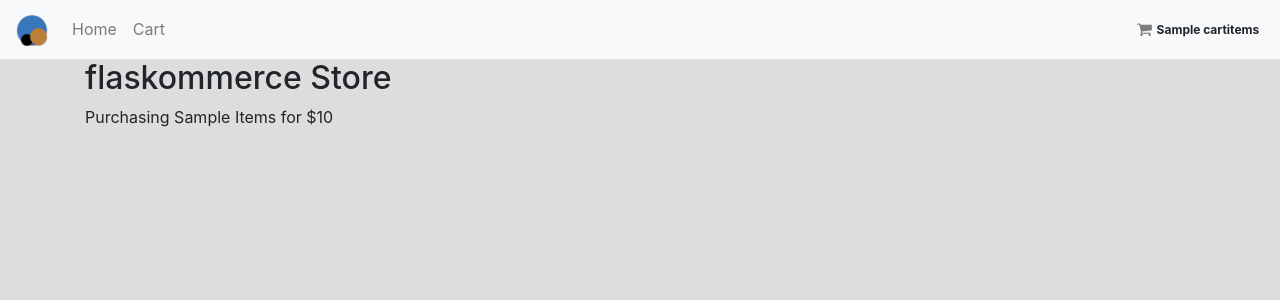
After one commit to plink42/pyCommerce, a Flask app: template app/templates/checkout_1.html in a window 1280 px wide. The commit adds this page. Shown: the top 300 px of the page. Run offline with Flask 2, Linux system fonts and the light colour scheme; the template is opened without the code that fills it: most values are stand-ins (such as "Sample title", 1, 10 or a date in 2020); some libraries are stand-ins or nearby versions.

Commit message:
Full cart functionality. Start of checkout.

```diff
--- a/app/routes.py
+++ b/app/routes.py
@@ -2,8 +2,12 @@ from flask import render_template, session, request, flash, url_for, redirect, g
 from sqlalchemy.dialects.mysql import DECIMAL
 from sqlalchemy.dialects import sqlite
 
+import random
+import string
+
 from app import app
 from app import db
+
 
 class Products(db.Model):
     __tablename__ = 'products'
@@ -18,8 +22,88 @@ class Products(db.Model):
     def __repr__(self):
         return '<Product %r>'%self.upc
 
+class Cart(db.Model):
+    __tablename__ = 'cart'
+    id = db.Column(db.Integer(), primary_key=True)
+    sessid = db.Column(db.Integer())
+    item = db.Column(db.String(20), nullable=False)
+    qty = db.Column(db.Integer(), default=1)
+    cost = db.Column(DECIMAL(10,2), nullable=False)
+
+    def __repr__(self):
+        return '<Cart %r>'%self.sessid
+
+def get_cart_count():
+    cartitems = 0
+    for i in Cart.query.filter(Cart.sessid == session['cartid']).all():
+        cartitems += i.qty
+    return cartitems
 
 @app.route('/')
 def index():
+    if 'cartid' not in session:
+        randomsess = ''.join(random.choices(string.ascii_letters + string.digits, k=24))
+        session['cartid'] = randomsess
+    cartitems = get_cart_count()
     prods = Products.query.order_by('street desc').limit(50).all()
-    return render_template('index.html', prods = prods)
+    return render_template('index.html', prods = prods, cartitems = cartitems)
+
+@app.route('/add_to_cart/<upc>/<cost>')
+def add_to_cart(upc, cost):
+    if 'cartid' not in session:
+        randomsess = ''.join(random.choices(string.ascii_letters + string.digits, k=24))
+        session['cartid'] = randomsess
+    if upc:
+        incart = Cart.query.filter(Cart.item == upc).filter(Cart.sessid == session['cartid']).all()
+        if incart:
+            Cart.query.filter(Cart.item == upc).filter(Cart.sessid == session['cartid']).update({Cart.qty: Cart.qty +1})
+            db.session.commit()
+        else:
+            itemadd = Cart(sessid=session['cartid'], item=upc, qty=1, cost=cost)
+            db.session.add(itemadd)
+            db.session.commit()
+    return redirect(url_for('show_cart'))
+
+@app.route('/delete_from_cart/<upc>')
+def delete_from_cart(upc):
+    if upc:
+        incart = Cart.query.filter(Cart.item == upc).filter(Cart.sessid == session['cartid']).all()
+        if incart:
+            Cart.query.filter(Cart.item == upc).filter(Cart.sessid == session['cartid']).delete()
+            db.session.commit()
+    return redirect(url_for('show_cart'))
+
+@app.route('/update_cart/<upc>')
+def update_cart(upc):
+    qty = request.args.get('qty')
+    if qty:
+        if upc:
+            incart = Cart.query.filter(Cart.item == upc).filter(Cart.sessid == session['cartid']).all()
+            if incart:
+                Cart.query.filter(Cart.item == upc).filter(Cart.sessid == session['cartid']).update({Cart.qty: qty})
+                db.session.commit()
+    return redirect(url_for('show_cart'))
+
+@app.route('/cart')
+def show_cart():
+    thecart = Cart.query.filter(Cart.sessid == session['cartid']).all()
+    cartdisp = []
+    cartitems = get_cart_count()
+    cart_total = 0
+    for cart in thecart:
+        prod = Products.query.filter(Products.upc == cart.item).limit(1).all()
+        total = cart.cost*cart.qty
+        data = {'upc': cart.item, 'cost': cart.cost, 'qty': cart.qty, 'title': prod[0].title, 'cust': prod[0].cust, 'total': total}
+        cart_total += total
+        cartdisp.append(data)
+    return render_template('cart.html', thecart = cartdisp, cart_total = cart_total, cartitems = cartitems)
+
+@app.route('/checkout')
+def checkout():
+    thecart = Cart.query.filter(Cart.sessid == session['cartid']).all()
+    cart_total = 0
+    for cart in thecart:
+        total = cart.cost*cart.qty
+        cart_total += total
+    cart_items = get_cart_count()
+    return render_template('checkout_1.html', cart_total=cart_total, cart_items=cart_items)
--- a/app/static/css/main.css
+++ b/app/static/css/main.css
@@ -1,3 +1,11 @@
+body {
+    background-color: #ddd;
+}
+
+.container-fluid {
+    padding-right: 0px;
+    padding-left: 0px;
+}
 .prod-box {
     width: 32%;
     float: left;
--- a/app/static/js/pop.js
+++ b/app/static/js/pop.js
@@ -1,6 +1,4 @@
 $('a[rel=popover]').popover({
     html: true,
-    trigger: 'click',
-    placement: 'bottom',
     content: function(){return '<img width="100%" src="'+$(this).data('img') + '" />';}
     });
--- /dev/null
+++ b/app/templates/checkout_1.html
@@ -0,0 +1,6 @@
+{% extends "layout.html" %}
+{% block body %}
+<h2>flaskommerce Store</h2>
+
+Purchasing {{cart_items}} Items for ${{cart_total}}
+{% endblock %}
--- a/app/templates/layout.html
+++ b/app/templates/layout.html
@@ -5,19 +5,24 @@
 <meta name="viewport" content="width=device-width, initial-scale=1, shrink-to-fit=no">
 <title>Flaskommerce</title>
 <link rel="stylesheet" href="https://stackpath.bootstrapcdn.com/bootstrap/4.1.3/css/bootstrap.min.css" integrity="sha384-MCw98/SFnGE8fJT3GXwEOngsV7Zt27NXFoaoApmYm81iuXoPkFOJwJ8ERdknLPMO" crossorigin="anonymous">
+<link href="//maxcdn.bootstrapcdn.com/font-awesome/4.1.0/css/font-awesome.min.css" rel="stylesheet">
 <link rel="stylesheet" href="/static/css/main.css" />
 </head>
 <body>
 <div class="container-fluid">
 <nav class="navbar navbar-expand-lg navbar-light bg-light">
-    <a class="navbar-brand" href="/">STORE</a>
+    <a class="navbar-brand" href="/"><img src="/static/images/logo.png" class="img-responsive" style="width: 2rem;"></a>
     <button class="navbar-toggler" type="button" data-toggle="collapse" data-target="#navbarNavDropdown" aria-controls="navbarNavDropdown" aria-expanded="false" aria-label="Toggle navigation">
         <span class="navbar-toggler-icon"></span>
     </button>
     <div class="collapse navbar-collapse" id="navbarNavDropdown">
 
         <ul class="navbar-nav">
-            <li class="nav-item active"><a class="nav-link" href="/">Home</a></li>
+            <li class="nav-item"><a class="nav-link" href="/">Home</a></li>
+            <li class="nav-item"><a class="nav-link" href="/cart">Cart</a></li>
+        </ul>
+        <ul class="navbar-nav ml-auto">
+            <li class="navitem"><a class="nav-link float-left p-0" href="/cart"><i class="fa fa-shopping-cart"></i></a><span class="badge float-left mt-1">{{cartitems}}</span></li>
         </ul>
     </div>
 </nav>
```
Also changed, not shown: other parts of app/static/css/main.css (+57 -1 lines), app/templates/cart.html (added, +68 -0 lines), app/templates/index.html (+6 -2 lines), requirements.txt (added, +15 -0 lines), app/static/images/Logo.png (added).
